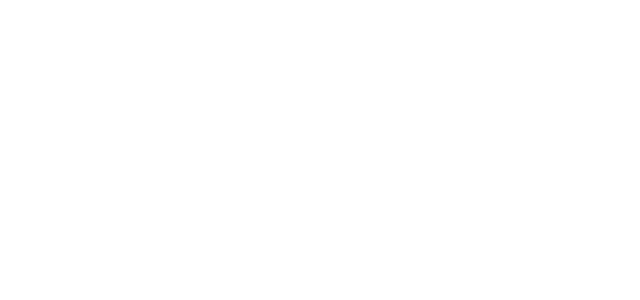
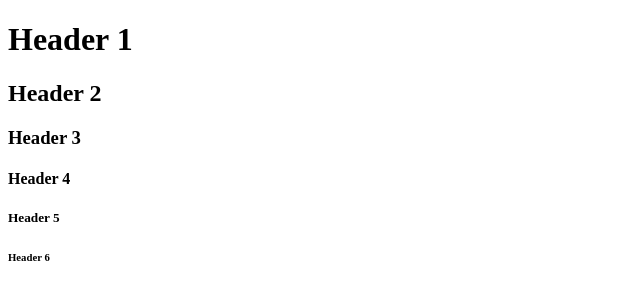
Before and after one commit to prempujari/html-introduction, a plain HTML site: page index.html in a window 1280 px wide. Shown: the whole page, without its empty margins (0-640 px from the left). Drawn offline with Linux system fonts and the light colour scheme.

Commit message:
added header

```diff
--- a/index.html
+++ b/index.html
@@ -5,5 +5,11 @@
   <title>Learn HTML</title>
 </head>
 <body>
+  <h1>Header 1</h1>
+  <h2>Header 2</h2>
+  <h3>Header 3</h3>
+  <h4>Header 4</h4>
+  <h5>Header 5</h5>
+  <h6>Header 6</h6>
 </body>
 </html>
```
Also changed, not shown: 1 other file.
